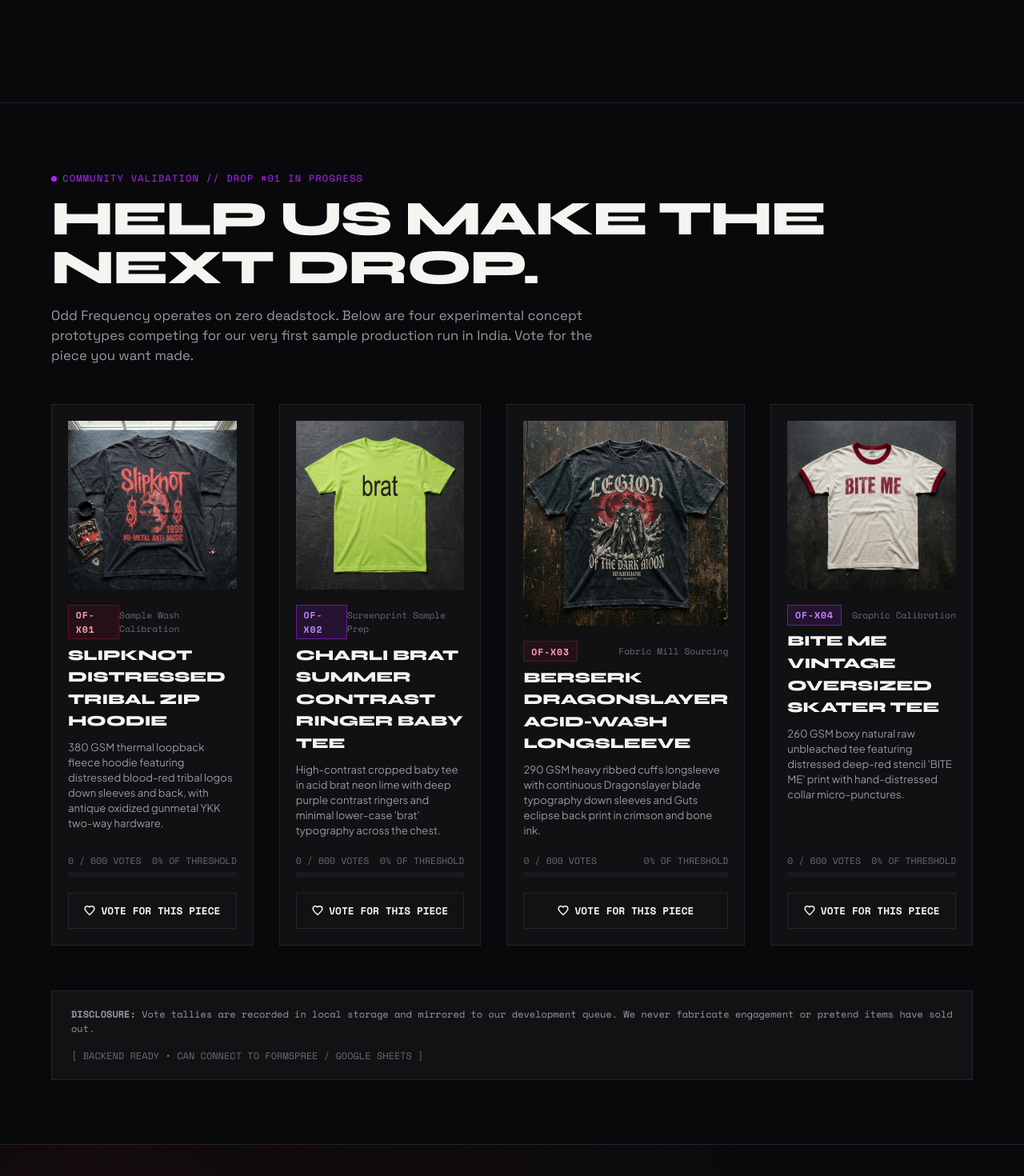
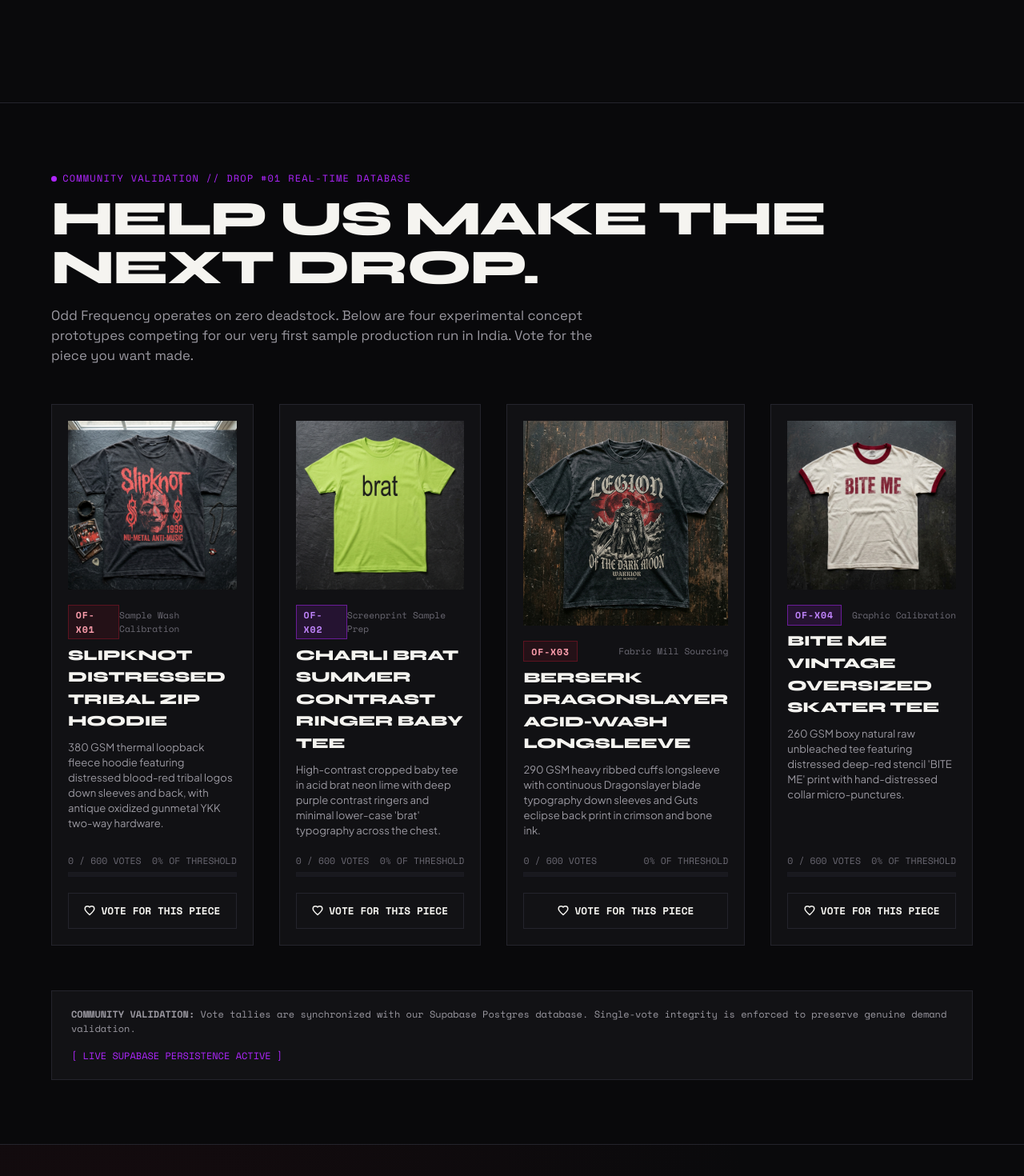
Before and after one commit to RanbeerReddy/ODDFrequency, a React (Vite) app: page / in a window 1280 px wide. Shown: the part 4131-5601 px from the top of the page at 80% size. Built offline with nearby package versions, Linux system fonts and the light colour scheme; no server answers.

Commit message:
feat(vote): add backend transparency notices and real-time validation to VoteArena

```diff
--- a/src/components/VoteArena.jsx
+++ b/src/components/VoteArena.jsx
@@ -1,5 +1,6 @@
 import React from 'react';
 import { DROP_CONCEPTS } from '../data/concepts.js';
+import { isSupabaseConfigured } from '../lib/supabase.js';
 
 export default function VoteArena({
   votedConceptIds = [],
@@ -12,7 +13,11 @@
         <header className="drop-arena-header">
           <div className="arena-tag">
             <span style={{ width: 7, height: 7, borderRadius: '50%', background: 'var(--accent-lime)', display: 'inline-block' }}></span>
-            <span>COMMUNITY VALIDATION // DROP #01 IN PROGRESS</span>
+            <span>
+              {isSupabaseConfigured
+                ? 'COMMUNITY VALIDATION // DROP #01 REAL-TIME DATABASE'
+                : 'COMMUNITY VALIDATION // DROP #01 PRE-LAUNCH PREVIEW'}
+            </span>
           </div>
           <h2 id="arena-heading" className="arena-title">
             HELP US MAKE THE NEXT DROP.
@@ -26,7 +31,7 @@
         <div className="concepts-arena-grid">
           {DROP_CONCEPTS.map(concept => {
             const isVoid = concept.collectionSlug === 'void';
-            const currentVotes = conceptVotes[concept.id] || concept.seedVotes;
+            const currentVotes = conceptVotes[concept.id] || 0;
             const hasVoted = votedConceptIds.includes(concept.id);
             const percentage = Math.min(100, Math.round((currentVotes / concept.targetThreshold) * 100));
 
@@ -77,12 +82,12 @@
                 <button
                   className={`btn-vote-concept ${hasVoted ? 'voted' : ''}`}
                   onClick={() => onVoteConcept(concept.id)}
-                  aria-label={`Cast session vote for ${concept.name}. Current votes: ${currentVotes}`}
+                  aria-label={`Cast local session vote for ${concept.name}. Current session votes: ${currentVotes}`}
                 >
                   <svg width="14" height="14" viewBox="0 0 24 24" fill={hasVoted ? 'currentColor' : 'none'} stroke="currentColor" strokeWidth="2.5" strokeLinecap="round" strokeLinejoin="round">
                     <path d="M12 21.35l-1.45-1.32C5.4 15.36 2 12.28 2 8.5 2 5.42 4.42 3 7.5 3c1.74 0 3.41.81 4.5 2.09C13.09 3.81 14.76 3 16.5 3 19.58 3 22 5.42 22 8.5c0 3.78-3.4 6.86-8.55 11.54L12 21.35z"/>
                   </svg>
-                  <span>{hasVoted ? 'VOTED IN SESSION' : 'VOTE FOR THIS PIECE'}</span>
+                  <span>{hasVoted ? 'LOCAL SESSION VOTE CAST' : 'VOTE FOR THIS PIECE'}</span>
                 </button>
               </div>
             );
@@ -104,10 +109,18 @@
           gap: '1rem'
         }}>
           <div>
-            <strong>DISCLOSURE:</strong> Vote tallies are recorded in local storage and mirrored to our development queue. We never fabricate engagement or pretend items have sold out.
+            {isSupabaseConfigured ? (
+              <>
+                <strong>COMMUNITY VALIDATION:</strong> Vote tallies are synchronized with our Supabase Postgres database. Single-vote integrity is enforced to preserve genuine demand validation.
+              </>
+            ) : (
+              <>
+                <strong>TRANSPARENCY NOTE:</strong> Voting is currently operating in pre-launch local preview mode. Counts start from zero and are stored in your browser session. Server database synchronization will be activated upon Drop #01 backend deployment.
+              </>
+            )}
           </div>
-          <div style={{ color: 'var(--text-tertiary)' }}>
-            [ BACKEND READY &bull; CAN CONNECT TO FORMSPREE / GOOGLE SHEETS ]
+          <div style={{ color: isSupabaseConfigured ? 'var(--accent-lime)' : 'var(--text-tertiary)' }}>
+            {isSupabaseConfigured ? '[ LIVE SUPABASE PERSISTENCE ACTIVE ]' : '[ PRE-LAUNCH PREVIEW • BACKEND PENDING ]'}
           </div>
         </div>
       </div>
```
